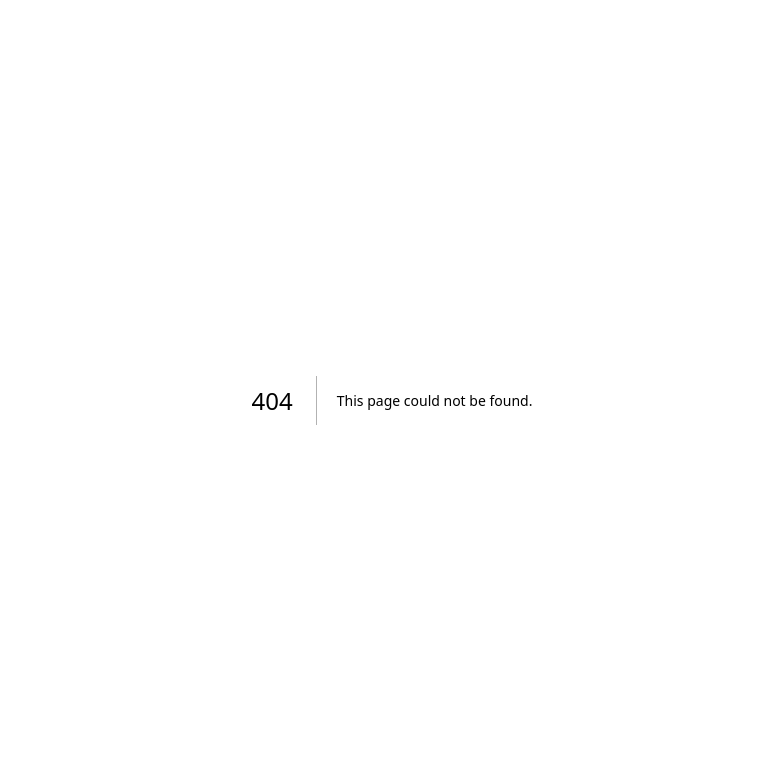
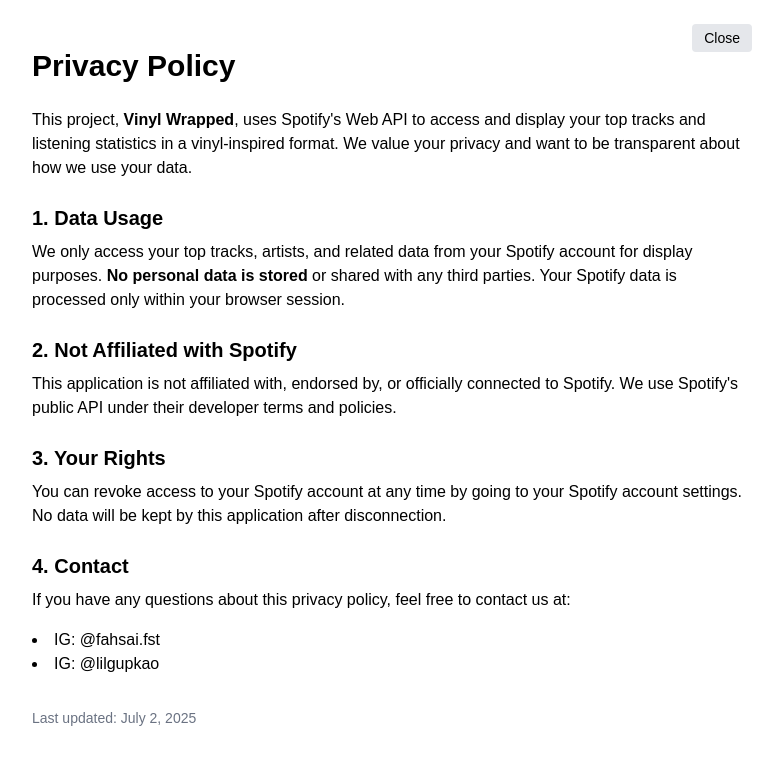
Before and after one commit to fahsaifst/vinyl-wrapped, a Next.js app in the folder client/: page /policy in a window 1280 px wide. Before the commit this address had no page. Shown: the top 764 px of the page, without its empty margins (248-1031 px from the left). Built offline with nearby package versions, Linux system fonts and the light colour scheme.

Commit message:
version-1

```diff
--- a/client/app/contact/page.tsx
+++ b/client/app/contact/page.tsx
@@ -10,47 +10,51 @@
 export default function ContactPage() {
   return (
     <main className="bg-white min-h-screen min:w-screen w-full flex flex-col items-center justify-center relative">
-      <div className="absolute z-20">
+      <div className="absolute z-20 w-screen">
         <ContactVinyl />
       </div>
 
-      <div className="w-70">
+      <div className="w-70 py-10 ">
         <LoginButtun />
         <VinylCover />
 
         <Term />
+        <Navbar />
       </div>
-
-      <Navbar />
     </main>
   );
 }
 
 export const ContactVinyl = () => {
   return (
-    <div className="min:w-screen flex items-center justify-center">
-      <div className="w-[450px] h-[450px] sm:w-[330px] sm:h-[330px] rounded-full backdrop-blur-xs z-20 bg-amber-800 " />
+    <div className="min:w-screen flex items-center justify-center overflow-hidden">
+      <div className="w-[450px] h-[450px] sm:w-[330px] sm:h-[330px] rounded-full backdrop-blur-xs z-20 " />
 
       <img
         src="/Vinyl_BG.png"
         alt="Vinyl Background"
-        className="absolute w-[550px] h-[550px] sm:w-[500px] sm:h-[400px] object-cover z-20"
+        className="absolute w-[550px] h-[550px] sm:w-[550px] sm:h-[550px] object-cover z-20"
       />
 
-      <div className="absolute inset-0 z-20 flex flex-col items-center justify-center text-black text-center px-4">
-        <p className="text-[20px] sm:text-[28px] font-extrabold leading-none">
+      <div className="absolute  h-70 z-20 flex flex-col items-center justify-between text-black text-center px-4 ">
+        <div>
+          <p className="text-[30px] sm:text-[28px] font-extrabold leading-none">
             VINYL
           </p>
-        <p className="text-[12px] sm:text-[16px] font-black leading-none mb-2">
+          <p className="text-[15px] sm:text-[16px] font-black leading-none mb-2">
             WRAPPED
           </p>
-        <div className="text-[10px] sm:text-[12px] font-medium flex gap-4">
-          <span>IG: Lilgupkao</span>
-          <span>IG: Fahsai.fst</span>
         </div>
-        <div className="w-[60px] h-[24px] bg-black my-2" />
+        <div className="text-[10px] sm:text-[12px] font-medium flex gap-30">
+          <span className="font-bold">IG: Lilgupkao</span>
+          <span className="font-bold">IG: Fahsai.fst</span>
+        </div>
+        <div>
+          <img className="h-8 mb-2"
+          src="/barcode-tq.png" alt="thank you" />
           <p className="text-[8px]">Made by</p>
           <p className="text-[8px] font-semibold">Fahsai x Captain</p>
+        </div>
       </div>
     </div>
   );
--- /dev/null
+++ b/client/app/policy/page.tsx
@@ -0,0 +1,59 @@
+"use client";
+
+import { useRouter } from "next/navigation";
+
+export default function PrivacyPolicyPage() {
+  const router = useRouter();
+
+  return (
+    <main className="min-h-screen px-6 py-12 max-w-3xl mx-auto text-black bg-white relative">
+      {/* Back button */}
+      <button
+        onClick={() => router.back()}
+        className="absolute top-6 right-6 px-3 py-1 text-sm bg-gray-200 rounded hover:bg-gray-300 transition"
+      >
+        Close
+      </button>
+
+      <h1 className="text-3xl font-bold mb-6">Privacy Policy</h1>
+
+      <p className="mb-4">
+        This project, <strong>Vinyl Wrapped</strong>, uses Spotify's Web API to
+        access and display your top tracks and listening statistics in a vinyl-inspired
+        format. We value your privacy and want to be transparent about how we use your data.
+      </p>
+
+      <h2 className="text-xl font-semibold mt-6 mb-2">1. Data Usage</h2>
+      <p className="mb-4">
+        We only access your top tracks, artists, and related data from your Spotify account
+        for display purposes. <strong>No personal data is stored</strong> or shared with any
+        third parties. Your Spotify data is processed only within your browser session.
+      </p>
+
+      <h2 className="text-xl font-semibold mt-6 mb-2">2. Not Affiliated with Spotify</h2>
+      <p className="mb-4">
+        This application is not affiliated with, endorsed by, or officially connected to Spotify.
+        We use Spotify's public API under their developer terms and policies.
+      </p>
+
+      <h2 className="text-xl font-semibold mt-6 mb-2">3. Your Rights</h2>
+      <p className="mb-4">
+        You can revoke access to your Spotify account at any time by going to your Spotify
+        account settings. No data will be kept by this application after disconnection.
+      </p>
+
+      <h2 className="text-xl font-semibold mt-6 mb-2">4. Contact</h2>
+      <p className="mb-4">
+        If you have any questions about this privacy policy, feel free to contact us at:
+      </p>
+      <ul className="list-disc list-inside mb-4">
+        <li>IG: @fahsai.fst</li>
+        <li>IG: @lilgupkao</li>
+      </ul>
+
+      <p className="text-sm text-gray-500 mt-8">
+        Last updated: July 2, 2025
+      </p>
+    </main>
+  );
+}
--- a/client/app/top-tracks/page.tsx
+++ b/client/app/top-tracks/page.tsx
@@ -55,7 +55,11 @@
 
   const downloadImage = async () => {
     if (!cardRef.current) return;
-    const canvas = await html2canvas(cardRef.current);
+    await new Promise((resolve) => setTimeout(resolve, 300));
+    const canvas = await html2canvas(cardRef.current!, {
+      useCORS: true,
+      allowTaint: false,
+    });
     const link = document.createElement("a");
     link.download = "vinyl-wrapped.png";
     link.href = canvas.toDataURL();
@@ -77,12 +81,8 @@
         SAVE IMAGE
       </button>
 
-      <div className="card-container" ref={cardRef}>
-        <VinylCard
-          tracks={tracks}
-          ref={cardRef}
-          backgroundImage={tracks[0]?.image}
-        />
+      <div className="card-container " ref={cardRef}>
+        <VinylCard tracks={tracks} backgroundImage={tracks[0]?.image} />
       </div>
     </div>
   );
--- a/client/components/VinylCard.tsx
+++ b/client/components/VinylCard.tsx
@@ -31,16 +31,17 @@
     return (
       <div ref={ref} className="vinyl-card aspect-[9/16]">
         {backgroundImage && (
-          <img
-            src={backgroundImage}
-            alt="Track background"
-            className="absolute mt-100 inset-0 w-full object-cover"
+          <div
+            className="absolute mt-100 inset-0 w-full h-100 bg-cover bg-center"
+            style={{
+              backgroundImage: `url(${backgroundImage})`,
+            }}
           />
         )}
 
         <div>
           <div>
-            <div className="w-full h-112 absolute inset-0 rounded-full overflow-hidden mt-10 backdrop-blur-xs"></div>
+            <div className="w-full h-112 relative inset-0 rounded-full overflow-hidden mt-10 backdrop-blur-xs"></div>
             <img
               className="vinyl-bg absolute inset-0"
               src="/Vinyl_BG.png"
--- a/client/components/navbar.tsx
+++ b/client/components/navbar.tsx
@@ -8,10 +8,10 @@
       <div className="flex justify-center items-end h-full">
         <ul className="flex gap-10 text-sm font-bold text-black">
           <li>
-            <Link href="/home">Home</Link>
+            <Link href="/">Home</Link>
           </li>
           <li>
-            <Link href="/">Privacy Policy</Link>
+            <Link href="/policy">Privacy Policy</Link>
           </li>
           <li>
             <Link href="/contact">Contact</Link>
```
Also changed, not shown: client/app/top-tracks/page.css (+1 -6 lines). Lines whose indentation alone changed are shown as unchanged.
